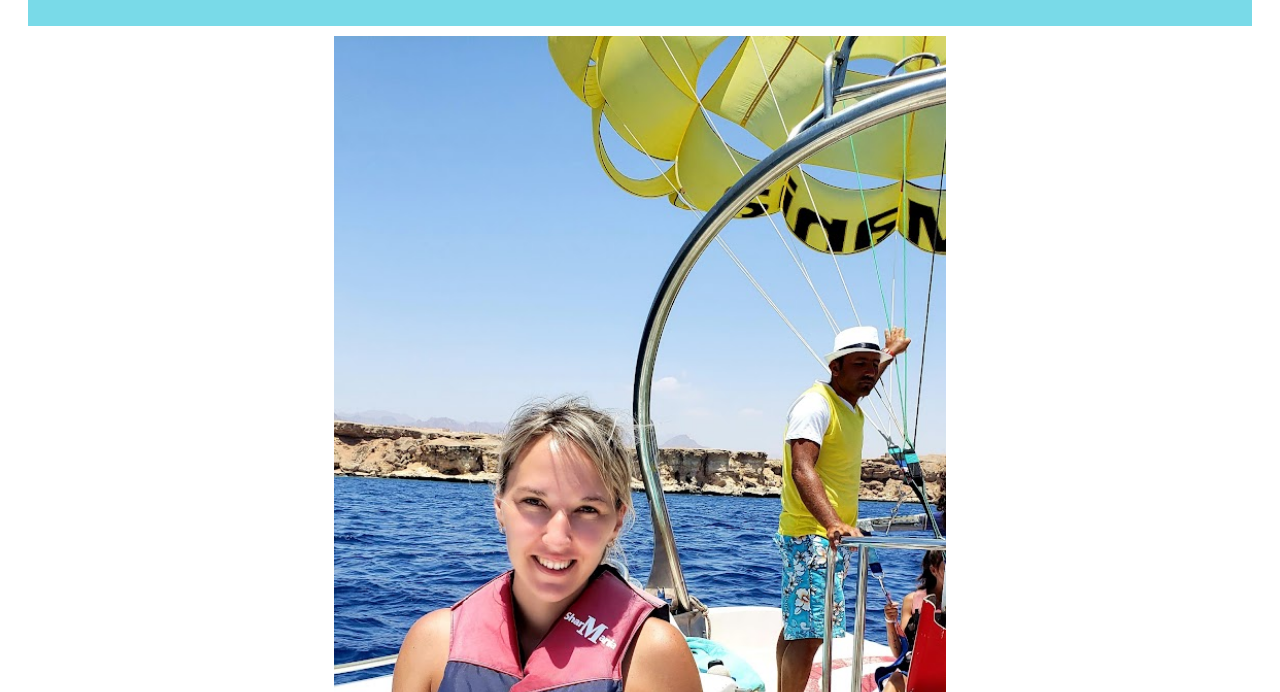
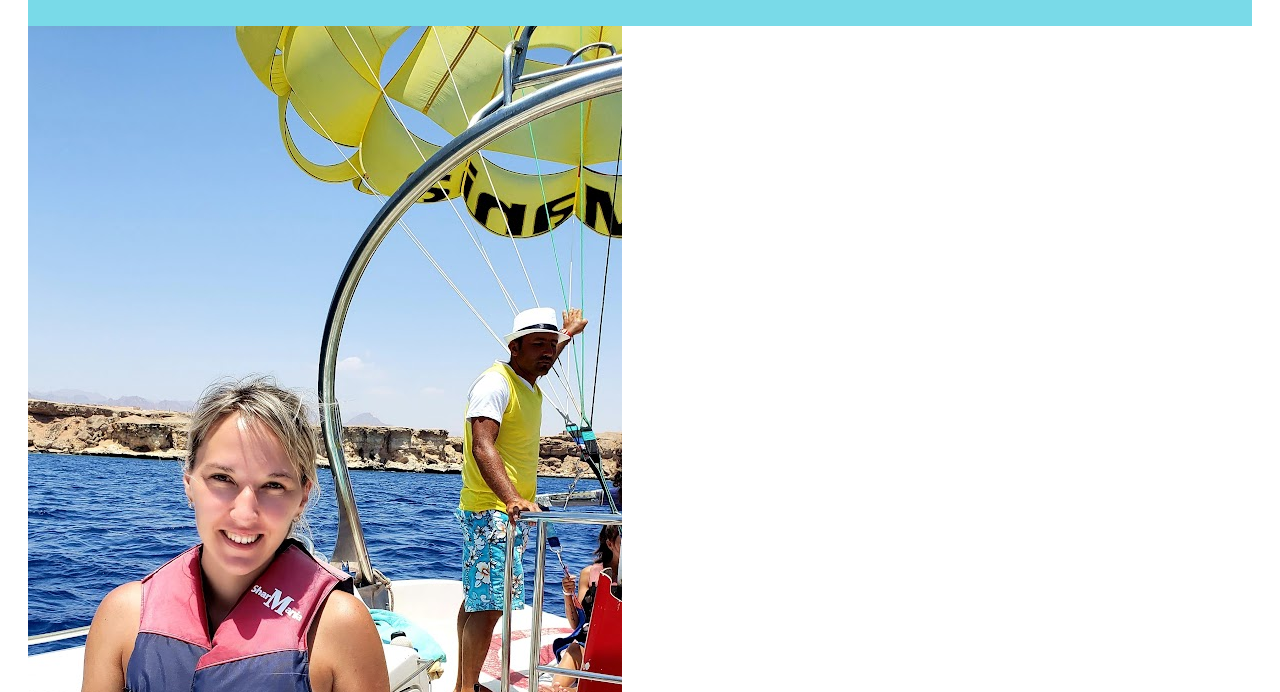
Before and after one commit to vsviryd777/web115-contract3, a plain HTML site: page about_me.html in a window 1280 px wide. Shown: the part 108-800 px from the top of the page. Drawn offline with Linux system fonts and the light colour scheme.

Commit message:
Update styless.css

```diff
--- a/styless.css
+++ b/styless.css
@@ -10,13 +10,7 @@ p
 {
   padding:10px;
 }
-.center {
-  display: block;
-  margin-left: auto;
-  margin-right: auto;
-  padding:10px;
-  width: 50%;
-}
+
 body
 {
   padding:20px;
```
